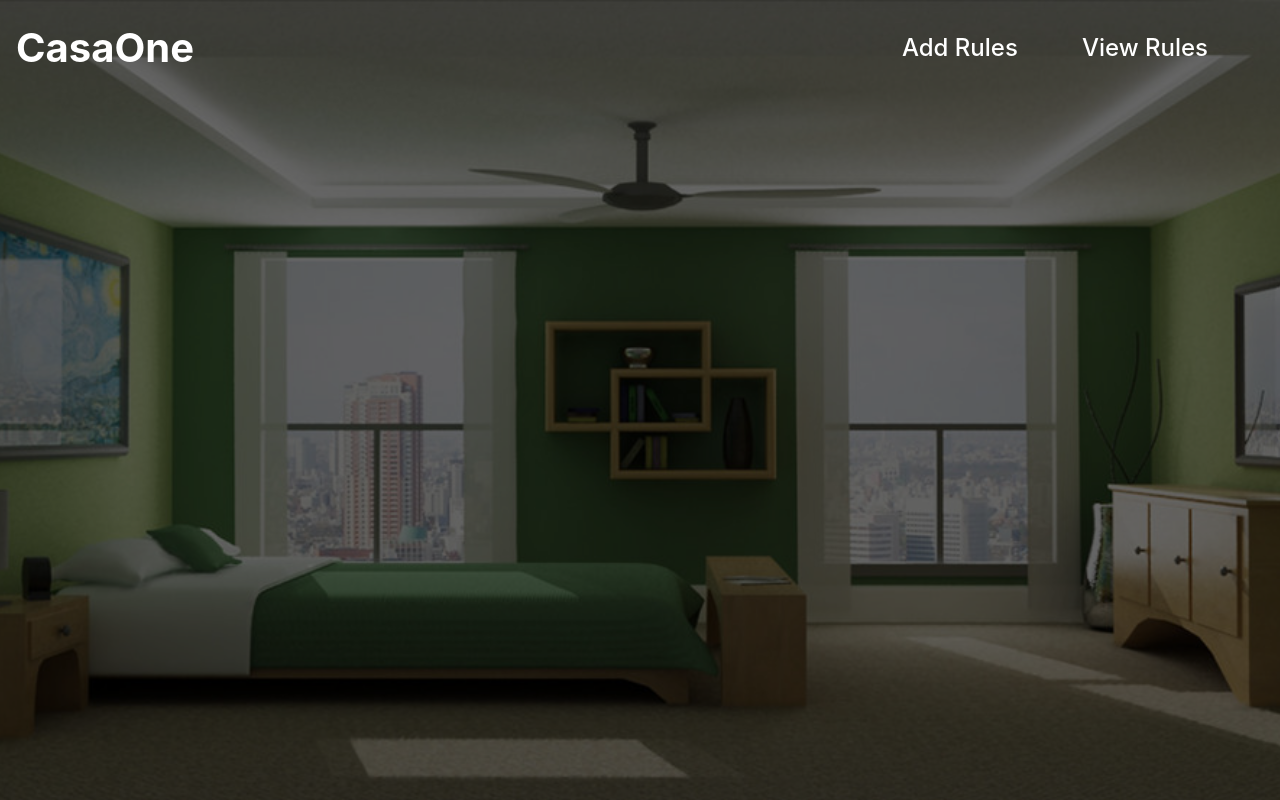
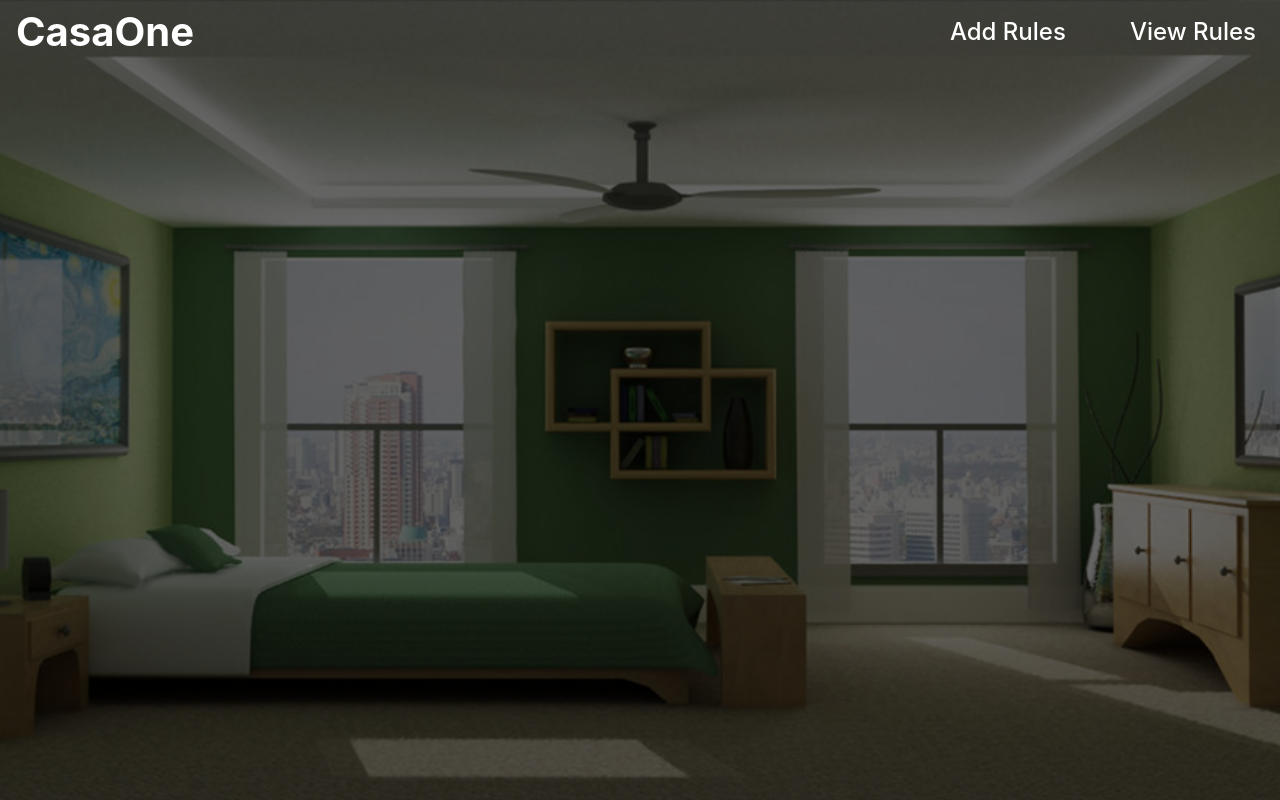
Before and after one commit to abhikumar22/challenge-frontend-solution, a React (Create React App) app: page / in a window 1280 px wide. Shown: the top 800 px of the page. Built offline with nearby package versions, Linux system fonts and the light colour scheme; a web font is replaced by a local one.

Commit message:
nav right margin

```diff
--- a/src/pages/App.js
+++ b/src/pages/App.js
@@ -56,7 +56,7 @@ export default class App extends React.Component {
     return (
       <div ref={this.landingDiv} className="first">
         <div className="bbg">
-          <nav className="navbar navbar-expand-lg navbar-dark fixed-top py-4" style={{backgroundColor:this.state.backgroundColor}}>
+          <nav className="navbar navbar-expand-lg navbar-dark fixed-top py-2" style={{backgroundColor:this.state.backgroundColor}}>
             <h1 onClick={() => { this.handleClick(0) }} className="text-white cursorPointer">
             <strong>{STRINGS.NAV_TITLE}</strong>
               </h1>
@@ -81,7 +81,7 @@ export default class App extends React.Component {
                 }}>
                   <h4 className="nav-link">{STRINGS.NAV_HOME}</h4>
                 </li>
-                <li className="nav-item active cursorPointer mr-5" onClick={() => { this.handleClick(2) }}>
+                <li className="nav-item active cursorPointer mr-0" onClick={() => { this.handleClick(2) }}>
                   <h4 className="nav-link">{STRINGS.NAV_PROFILE}</h4>
                 </li>
               </ul>
```
